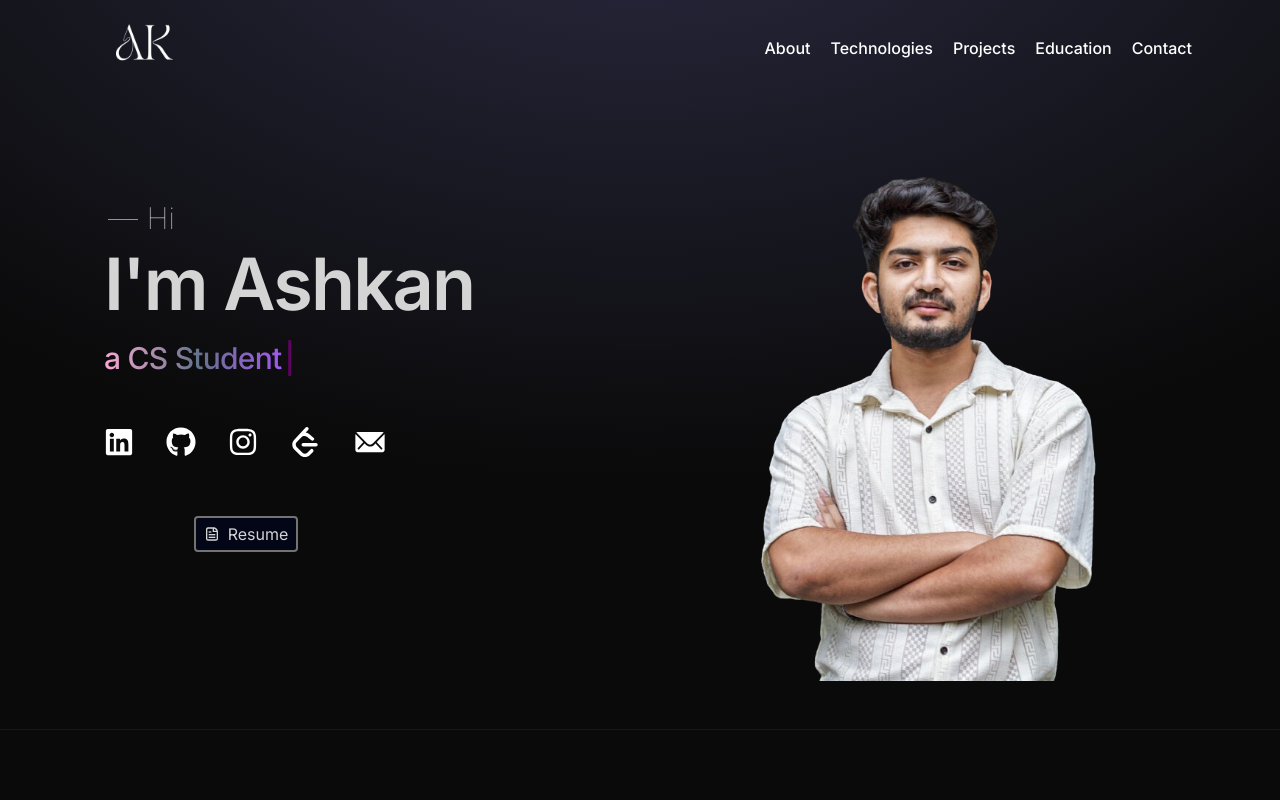
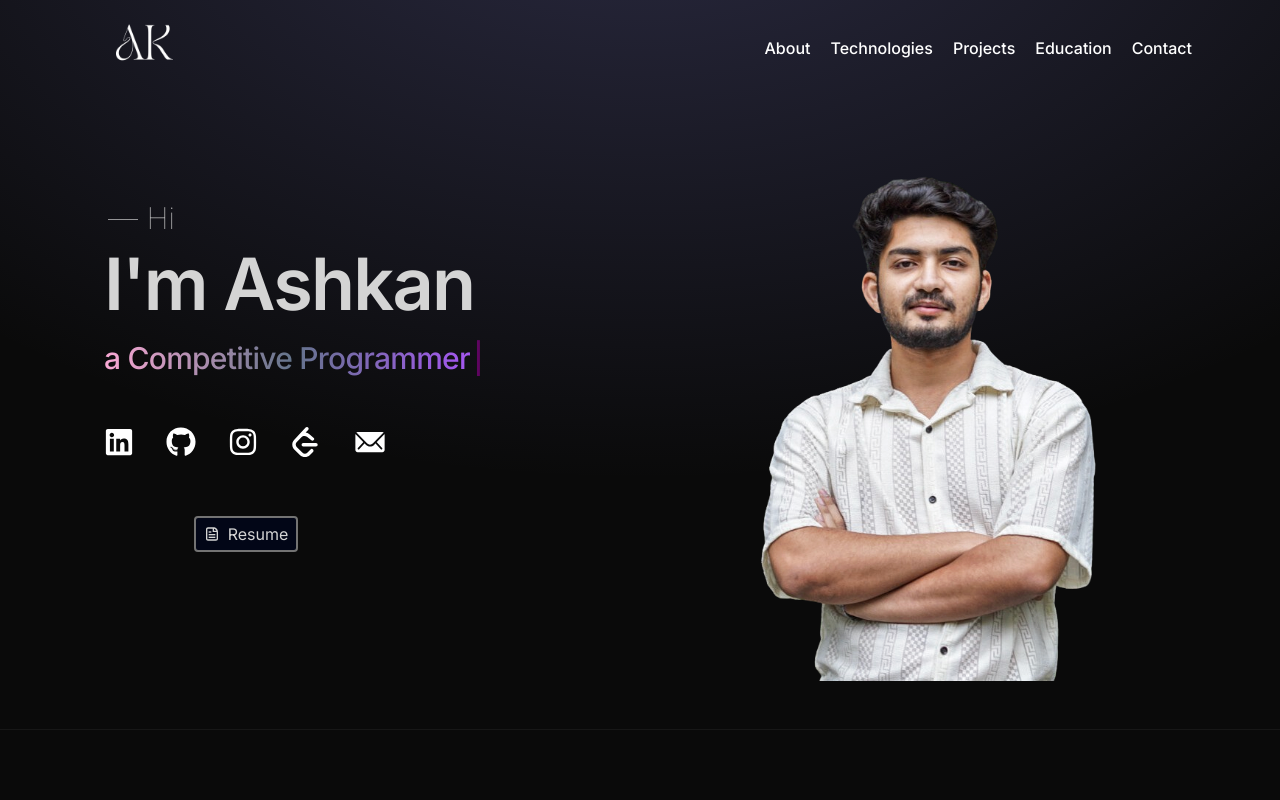
Before and after one commit to ashkankhan786/Portfolio, a React (Vite) app: page / in a window 1280 px wide. Shown: the top 800 px of the page. Built offline with nearby package versions, Linux system fonts and the light colour scheme.

Commit message:
updated resume

```diff
--- a/src/components/Hero.jsx
+++ b/src/components/Hero.jsx
@@ -13,7 +13,7 @@ const Hero = () => {
   const [text] = useTypewriter({
     words: [
       "Full Stack Developer",
-      "CS Student",
+      "Competitive Programmer",
       "MERN Stack Developer",
       "Professional Coder",
     ],
@@ -138,7 +138,7 @@ const Hero = () => {
                   scale: 1.1,
                   transition: { duration: 0.1, delay: 0 },
                 }}
-                href="/Ashkan_Resume.pdf"
+                href="/Mohd_Ashkan_Khan_Resume.pdf"
                 download
               >
                 <button className="bg-slate-950 border-neutral-500 border-2 py-1 px-2 rounded">
```
Also changed, not shown: 1 other file (tests, documents, lock files or other folders).
